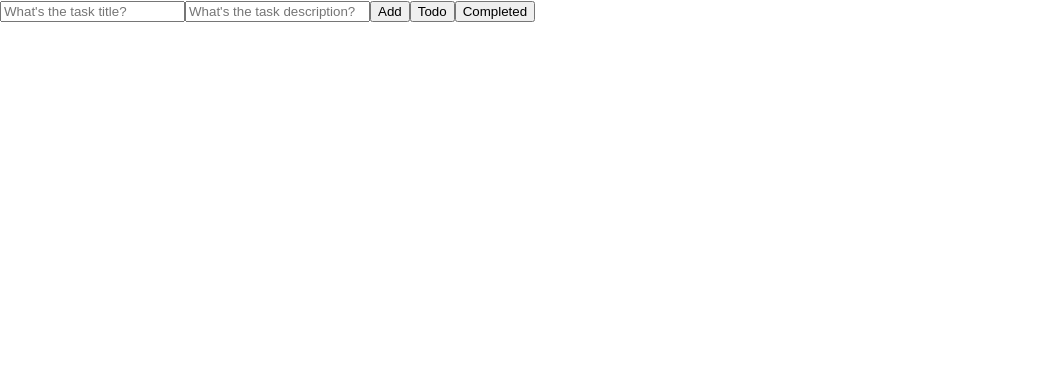
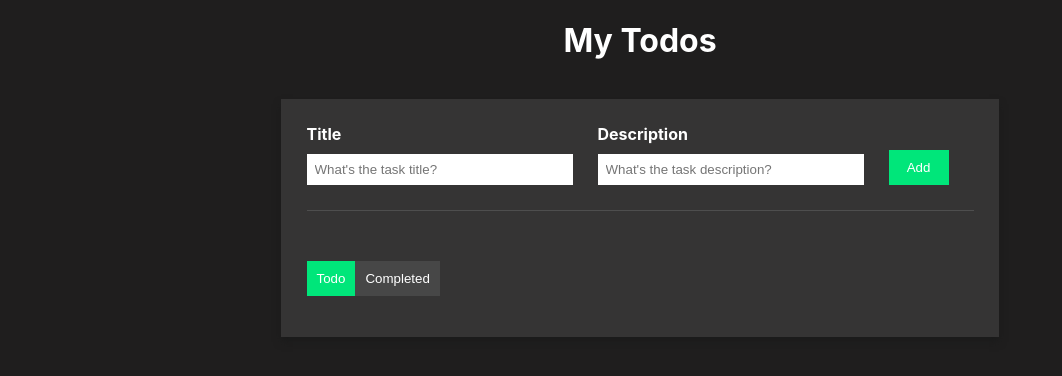
Before and after one commit to anand20-eng/todoapp, a React (Create React App) app: page / in a window 1280 px wide. Shown: the top 376 px of the page, without its empty margins (0-1062 px from the left). Built offline with nearby package versions, Linux system fonts and the light colour scheme.

Commit message:
react icon and css applie

```diff
--- a/package.json
+++ b/package.json
@@ -8,6 +8,7 @@
     "@testing-library/user-event": "^13.5.0",
     "react": "^18.3.1",
     "react-dom": "^18.3.1",
+    "react-icons": "^5.3.0",
     "react-scripts": "5.0.1",
     "web-vitals": "^2.1.4"
   },
--- a/src/App.css
+++ b/src/App.css
@@ -1,10 +1,162 @@
-
-
 body{
-  /* background-color: #1f1e1e; */
-  /* color:white; */
+  background-color: #1f1e1e;
+  color:white;
   overflow: hidden;
 }
+
 h1{
   text-align: center;
 }
+
+.todo-wrapper{
+background: #353434;
+padding: 2%;
+width: fit-content;
+margin-left: auto;
+margin-right: auto;
+margin-top: 3%;
+max-height: 80vh;
+overflow-y: auto;
+box-shadow: 0px 5px 7px rgb(27, 27, 27);
+
+}
+
+.todo-input{
+  display: flex;
+  align-items: center;
+  justify-content: center;
+  border-bottom: 1px solid rgb(78, 78, 78);
+  padding-bottom: 25px;
+  margin-bottom: 25px;
+}
+
+.todo-input-item{
+  display: flex;
+  flex-direction: column;
+  align-items: flex-start;
+  margin-right: 25px;
+}
+
+.todo-input-item label{
+  font-weight: bold;
+  margin-bottom: 10px;
+}
+
+.todo-input-item input{
+  padding: 8px;
+  border: none;
+  width: 250px;
+}
+
+.todo-input-item input:focus{
+  outline: 2px solid rgb(0,230,122);
+}
+
+.primaryBtn{
+  background-color: rgb(0,230,122);
+  color: white;
+  border:none;
+  border-radius: 0px;
+  margin-top: 25px;
+  padding: 10px;
+  width: 60px;
+  cursor: pointer;
+}
+
+.primaryBtn:hover{
+  background-color: rgb(4, 196, 106);
+}
+
+
+.secondaryBtn{
+  background-color: rgb(71, 71, 71);
+  color: white;
+  border:none;
+  border-radius: 0px;
+  margin-top: 25px;
+  padding: 10px;
+  width: fit-content;
+  cursor: pointer;
+
+}
+
+.active{
+  background-color: rgb(0,230,122);
+}
+
+.todo-list{
+  display: flex;
+  flex-direction: column;
+
+}
+
+.btn-area{
+  margin-bottom: 15px;
+}
+
+.todo-list-item{
+  background-color: #414040;
+  display: flex;
+  justify-content: space-between;
+  align-items: center;
+  padding: 25px;
+  padding-bottom: 10px;
+  padding-top: 10px;
+  margin-bottom: 10px;
+  box-shadow: 0px 3px 5px rgb(43, 42, 42);
+}
+
+.todo-list-item h3{
+  font-size: 25px;
+  color: rgb(0,230,122);
+  font-weight: bold;
+  margin: 0;
+}
+
+.todo-list-item p{
+  font-size: 14px;
+   color: rgb(161, 161, 161);
+  margin-top: 8px;
+}
+
+.icon{
+  font-size: 35px;
+  cursor: pointer;
+}
+
+.icon:hover{
+  color: red;
+}
+
+.check-icon{
+  font-size: 25px;
+  margin-left: 10px;
+  color:rgb(0,230,122);
+  cursor: pointer;
+}
+
+.check-icon:hover{
+  color: rgb(4, 196, 106);
+}
+
+.edit__wrapper{
+  background-color: #414040;
+  padding: 10px;
+  display: flex;
+  flex-direction: column;
+}
+
+.edit__wrapper input,.edit__wrapper textarea{
+  border: 1px solid lightgray;
+  padding: 10px;
+  margin: 5px;
+  border-radius: 3px;
+}
+
+.edit__wrapper .primaryBtn{
+  margin-left: auto;
+  margin-right: auto;
+  padding: 10px;
+  font-size: 16px;
+  width:fit-content;
+}
--- a/src/App.js
+++ b/src/App.js
@@ -1,34 +1,74 @@
+import React, { useState, useEffect } from 'react';
 import './App.css';
-import React, { useState, useEffect } from 'react';
+import { AiOutlineDelete, AiOutlineEdit } from 'react-icons/ai';
+import { BsCheckLg } from 'react-icons/bs';
+
 function App() {
+  const [isCompleteScreen, setIsCompleteScreen] = useState(false);
+  const [allTodos, setTodos] = useState([]);
   const [newTitle, setNewTitle] = useState('');
   const [newDescription, setNewDescription] = useState('');
-  const [allTods, setTodos] = useState([]);
-  const [isCompleteScreen, setIsCompleteScreen] = useState(false);
   const [completedTodos, setCompletedTodos] = useState([]);
   const [currentEdit, setCurrentEdit] = useState("");
   const [currentEditedItem, setCurrentEditedItem] = useState("");
 
   const handleAddTodo = () => {
-    let newTodoItem = {
+    let newTodoItem = {  /// varible convert into object
       title: newTitle,
       description: newDescription
     };
-    let updatedTodoArray = [...allTods]
-    updatedTodoArray.push(newTodoItem)
-    setTodos(updatedTodoArray)
-    localStorage.setItem('todolist', JSON.stringify(updatedTodoArray));
 
-  }
+    let updatedTodoArr = [...allTodos]; // array desturction..
+    updatedTodoArr.push(newTodoItem);
+    setTodos(updatedTodoArr);
+    localStorage.setItem('todolist', JSON.stringify(updatedTodoArr));
+  };
+
   const handleDeleteTodo = index => {
-    let reducedTodo = [...allTods];
-    reducedTodo.splice(index);
-    localStorage.setItem('todolist', JSON.stringify(reducedTodo));
-    setTodos(reducedTodo);
+    console.log("index =>", index)
+    let reducedTodo = [...allTodos];
+    reducedTodo.splice (index);
+    console.log("reducedTodo =>", reducedTodo)
+    localStorage.setItem ('todolist', JSON.stringify (reducedTodo));
+    setTodos (reducedTodo);
+  };
+
+  const handleComplete = index => {
+    let now = new Date();
+    let dd = now.getDate();
+    let mm = now.getMonth() + 1;
+    let yyyy = now.getFullYear();
+    let h = now.getHours();
+    let m = now.getMinutes();
+    let s = now.getSeconds();
+    let completedOn =
+      dd + '-' + mm + '-' + yyyy + ' at ' + h + ':' + m + ':' + s;
+
+    let filteredItem = {
+      ...allTodos[index],
+      completedOn: completedOn,
+    };
+
+    let updatedCompletedArr = [...completedTodos];
+    updatedCompletedArr.push(filteredItem);
+    setCompletedTodos(updatedCompletedArr);
+    handleDeleteTodo(index);
+    localStorage.setItem(
+      'completedTodos',
+      JSON.stringify(updatedCompletedArr)
+    );
+  };
+
+  const handleDeleteCompletedTodo = index => {
+
+    // let reducedTodo = [...completedTodos];
+    // reducedTodo.splice(index);
+    // localStorage.setItem('completedTodos', JSON.stringify(reducedTodo));
+    // setCompletedTodos(reducedTodo);
   };
 
   useEffect(() => {
-    let savedTodo = JSON.parse(localStorage.getItem('todolist')) || [];
+    let savedTodo = JSON.parse(localStorage.getItem('todolist'));
     let savedCompletedTodo = JSON.parse(
       localStorage.getItem('completedTodos')
     );
@@ -41,10 +81,13 @@ function App() {
     }
   }, []);
 
+
   const handleEdit = (ind, item) => {
+    console.log(ind);
     setCurrentEdit(ind);
     setCurrentEditedItem(item);
   }
+
   const handleUpdateTitle = (value) => {
     setCurrentEditedItem((prev) => {
       return { ...prev, title: value }
@@ -58,27 +101,39 @@ function App() {
   }
 
   const handleUpdateToDo = () => {
-    let newToDo = [...allTods];
+    let newToDo = [...allTodos];
     newToDo[currentEdit] = currentEditedItem;
     setTodos(newToDo);
     setCurrentEdit("");
   }
 
 
+
   return (
-    <div className='App'>
+    <div className="App">
+      <h1>My Todos</h1>
+
+      <div className="todo-wrapper">
+        <div className="todo-input">
+          <div className="todo-input-item">
+            <label>Title</label>
             <input
               type="text"
               value={newTitle}
               onChange={e => setNewTitle(e.target.value)}
               placeholder="What's the task title?"
             />
+          </div>
+          <div className="todo-input-item">
+            <label>Description</label>
             <input
               type="text"
               value={newDescription}
               onChange={e => setNewDescription(e.target.value)}
               placeholder="What's the task description?"
             />
+          </div>
+          <div className="todo-input-item">
             <button
               type="button"
               onClick={handleAddTodo}
@@ -86,24 +141,36 @@ function App() {
             >
               Add
             </button>
-      <button type="button" >
+          </div>
+        </div>
+
+        <div className="btn-area">
+          <button
+            className={`secondaryBtn ${isCompleteScreen === false && 'active'}`}
+            onClick={() => setIsCompleteScreen(false)}
+          >
             Todo
           </button>
-
-      <button type="button" >
+          <button
+            className={`secondaryBtn ${isCompleteScreen === true && 'active'}`}
+            onClick={() => setIsCompleteScreen(true)}
+          >
             Completed
           </button>
+        </div>
+
+        <div className="todo-list">
 
           {isCompleteScreen === false &&
-        allTods.map((item, index) => {
+            allTodos.map((item, index) => {
               if (currentEdit === index) {
                 return (
-              <div key={index}>
+                  <div className='edit__wrapper' key={index}>
                     <input placeholder='Updated Title'
                       onChange={(e) => handleUpdateTitle(e.target.value)}
                       value={currentEditedItem.title} />
                     <textarea placeholder='Updated Title'
-                  rows={1}
+                      rows={4}
                       onChange={(e) => handleUpdateDescription(e.target.value)}
                       value={currentEditedItem.description} />
 
@@ -125,14 +192,19 @@ function App() {
                     </div>
 
                     <div>
-
-
-                  <button
+                      <AiOutlineDelete
+                        className="icon"
+                        onClick={() => handleDeleteTodo(index)}
+                        title="Delete?"
+                      />
+                      <BsCheckLg
+                        className="check-icon"
+                        onClick={() => handleComplete(index)}
+                        title="Complete?"
+                      />
+                      <AiOutlineEdit className="check-icon"
                         onClick={() => handleEdit(index, item)}
-                    title="Edit?" > Edit </button>
-                  <button
-                    onClick={() => handleDeleteTodo(index)}
-                    title="Delete" > Delete </button>
+                        title="Edit?" />
                     </div>
 
                   </div>
@@ -141,6 +213,30 @@ function App() {
 
             })}
 
+          {isCompleteScreen === true &&
+            completedTodos.map((item, index) => {
+              return (
+                <div className="todo-list-item" key={index}>
+                  <div>
+                    <h3>{item.title}</h3>
+                    <p>{item.description}</p>
+                    <p><small>Completed on: {item.completedOn}</small></p>
+                  </div>
+
+                  <div>
+                    <AiOutlineDelete
+                      className="icon"
+                      onClick={() => handleDeleteCompletedTodo(index)}
+                      title="Delete?"
+                    />
+                  </div>
+
+                </div>
+              );
+            })}
+
+        </div>
+      </div>
     </div>
   );
 }
```
Also changed, not shown: 1 other file (tests, documents, lock files or other folders). Lines whose indentation alone changed are shown as unchanged.
